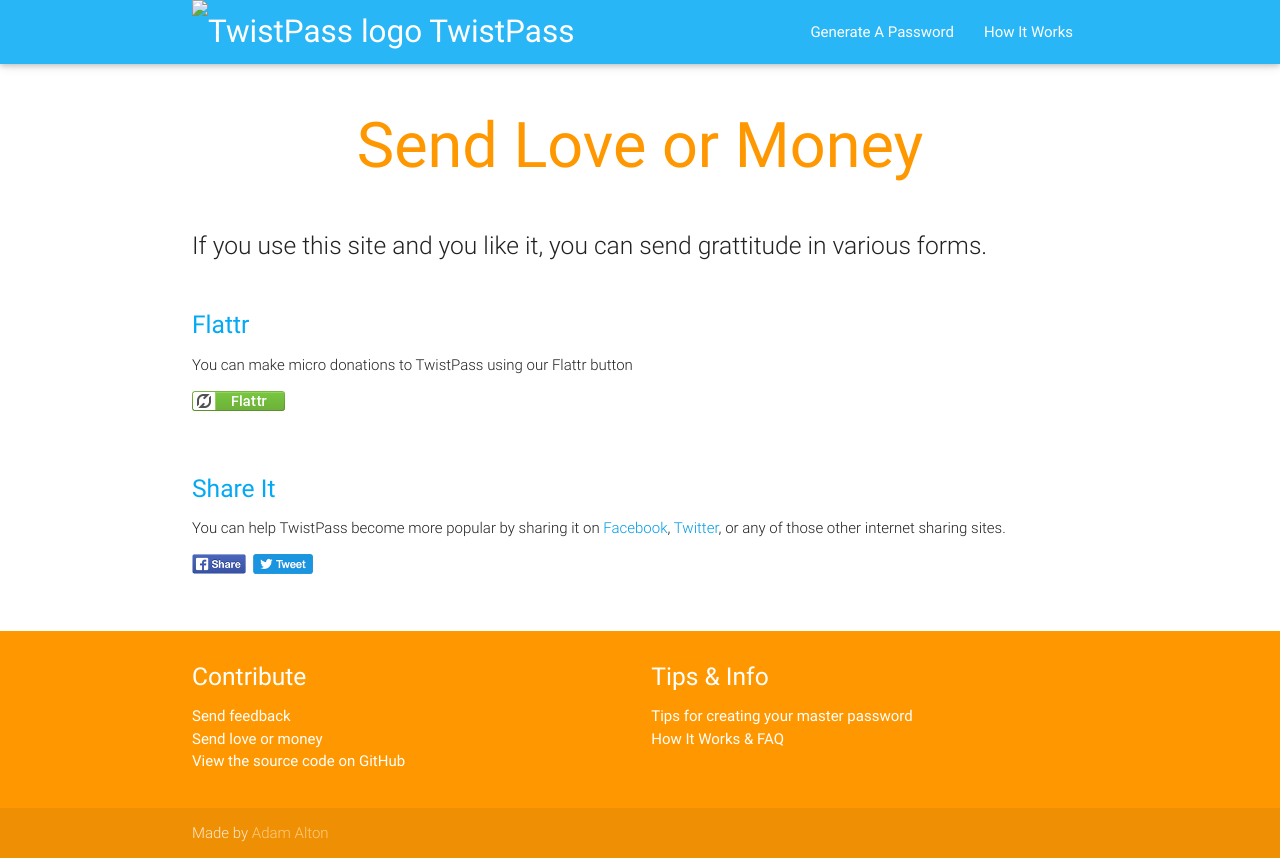
After one commit to adamalton/twistpass, a Django app: template appengine/twistpass/core/templates/core/send_love.html in a window 1280 px wide. The commit adds this page. Run offline with Django 3.2, Linux system fonts and the light colour scheme; the template is opened without the code that fills it, so the values that code supplies are empty.

Commit message:
Add a ‘Send Love or Money’ page with Flattr & sharing buttons.

```diff
--- a/appengine/twistpass/core/templates/core/base.html
+++ b/appengine/twistpass/core/templates/core/base.html
@@ -48,7 +48,7 @@
 					<h5 class="white-text">Contribute</h5>
 					<ul>
 						<li><a class="white-text" href="{% url 'feedback' %}">Send feedback</a></li>
-						<li><a class="white-text" href="#!">Send beer</a></li>
+						<li><a class="white-text" href="{% url 'send_love' %}">Send love or money</a></li>
 						<li><a class="white-text" href="https://github.com/adamalton/twistpass">View the source code on GitHub</a></li>
 
 					</ul>
--- /dev/null
+++ b/appengine/twistpass/core/templates/core/send_love.html
@@ -0,0 +1,42 @@
+{% extends "core/base.html" %}
+{% block main %}
+
+<div class="section no-pad-bot" id="index-banner">
+	<div class="container">
+		<h1 class="header center orange-text">Send Love or Money</h1>
+		<div class="section">
+			<h5 class="header light">
+				If you use this site and you like it, you can send grattitude in various forms.
+			</h5>
+		</div>
+		<div class="section">
+			<h5 class="header light-blue-text">
+				Flattr
+			</h5>
+			<p class="light">
+				You can make micro donations to TwistPass using our Flattr button
+			</p>
+			<p class="light">
+				<a href="https://flattr.com/submit/auto?fid=661r2o&amp;url=https%3A%2F%2Ftwistpass.com%2F" target="_blank"><img src="{{STATIC_URL}}flattr/flattr-badge-large.png" alt="Flattr this" title="Flattr this" /></a>
+			</p>
+		</div>
+		<div class="section">
+			<h5 class="header light-blue-text">
+				Share It
+			</h5>
+			<p class="light">
+				You can help TwistPass become more popular by sharing it on
+				<a href="https://www.facebook.com/sharer/sharer.php?u=https%3A%2F%2Ftwistpass.com%2F&amp;display=popup" target="_blank">Facebook</a>,
+				<a href="https://twitter.com/intent/tweet?text={{'Check out TwistPass and never manage your passwords again!'|urlencode }}&amp;url={{'https://twistpass.com'|urlencode}}" target="_blank">Twitter</a>,
+				or any of those other internet sharing sites.
+			</p>
+			<p class="light">
+				<a href="https://www.facebook.com/sharer/sharer.php?u=https%3A%2F%2Ftwistpass.com%2F&amp;display=popup" target="_blank"><img src="{{STATIC_URL}}facebook/facebook-share-button.png" /></a>&nbsp;
+				<a href="https://twitter.com/intent/tweet?text={{'Check out TwistPass and never manage your passwords again!'|urlencode }}&amp;url={{'https://twistpass.com'|urlencode}}" target="_blank"><img src="{{STATIC_URL}}twitter/tweet-button-2015.png" /></a>
+			</p>
+		</div>
+	</div>
+</div>
+
+
+{% endblock main %}
--- a/appengine/twistpass/core/urls.py
+++ b/appengine/twistpass/core/urls.py
@@ -7,6 +7,7 @@ urlpatterns = patterns(
     url(r'^how-it-works/$', 'how_it_works', name='how_it_works'),
 
     url(r'^feedback/$', 'feedback', name='feedback'),
+    url(r'^send-love/$', 'send_love', name='send_love'),
     url(r'^tips/$', 'tips', name='tips'),
     # url(r'^learn/$', 'learn', name='learn'),
 
```
Also changed, not shown: appengine/twistpass/core/views.py (+7 -0 lines), appengine/staticlibs/facebook/facebook-share-button.png (added), appengine/staticlibs/flattr/flattr-badge-large.png (added), appengine/staticlibs/twitter/tweet-button-2015.png (added).
